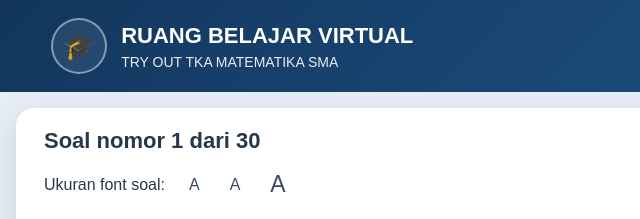
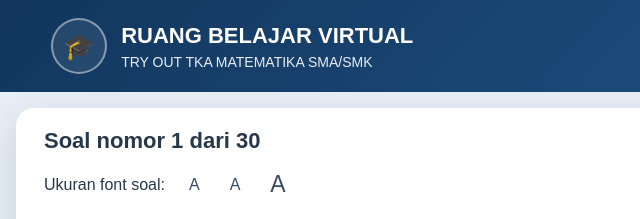
Before and after one commit to ruangbelajarvirtual/quiz-tka-matematika, a plain HTML site: page paket3/index_paket3.html in a window 1280 px wide. Shown: the top 219 px of the page, 0-640 px from the left. Drawn offline with Linux system fonts and the light colour scheme.

Commit message:
Update title and subtitle for Paket 3

```diff
--- a/paket3/index_paket3.html
+++ b/paket3/index_paket3.html
@@ -3,7 +3,7 @@
 <head>
 <meta charset="UTF-8">
 <meta name="viewport" content="width=device-width, initial-scale=1.0">
-<title>Try Out TKA Matematika SMA/SMK - Paket 3 - Ruang Belajar Virtual</title>
+<title>Try Out TKA Matematika SMA - Paket 3 - Ruang Belajar Virtual</title>
 
 <style>
 :root{
@@ -631,7 +631,7 @@ sup{
     <div class="logo">🎓</div>
     <div>
       <h1>RUANG BELAJAR VIRTUAL</h1>
-      <p>TRY OUT TKA MATEMATIKA SMA</p>
+      <p>TRY OUT TKA MATEMATIKA SMA/SMK</p>
     </div>
   </div>
 
```
